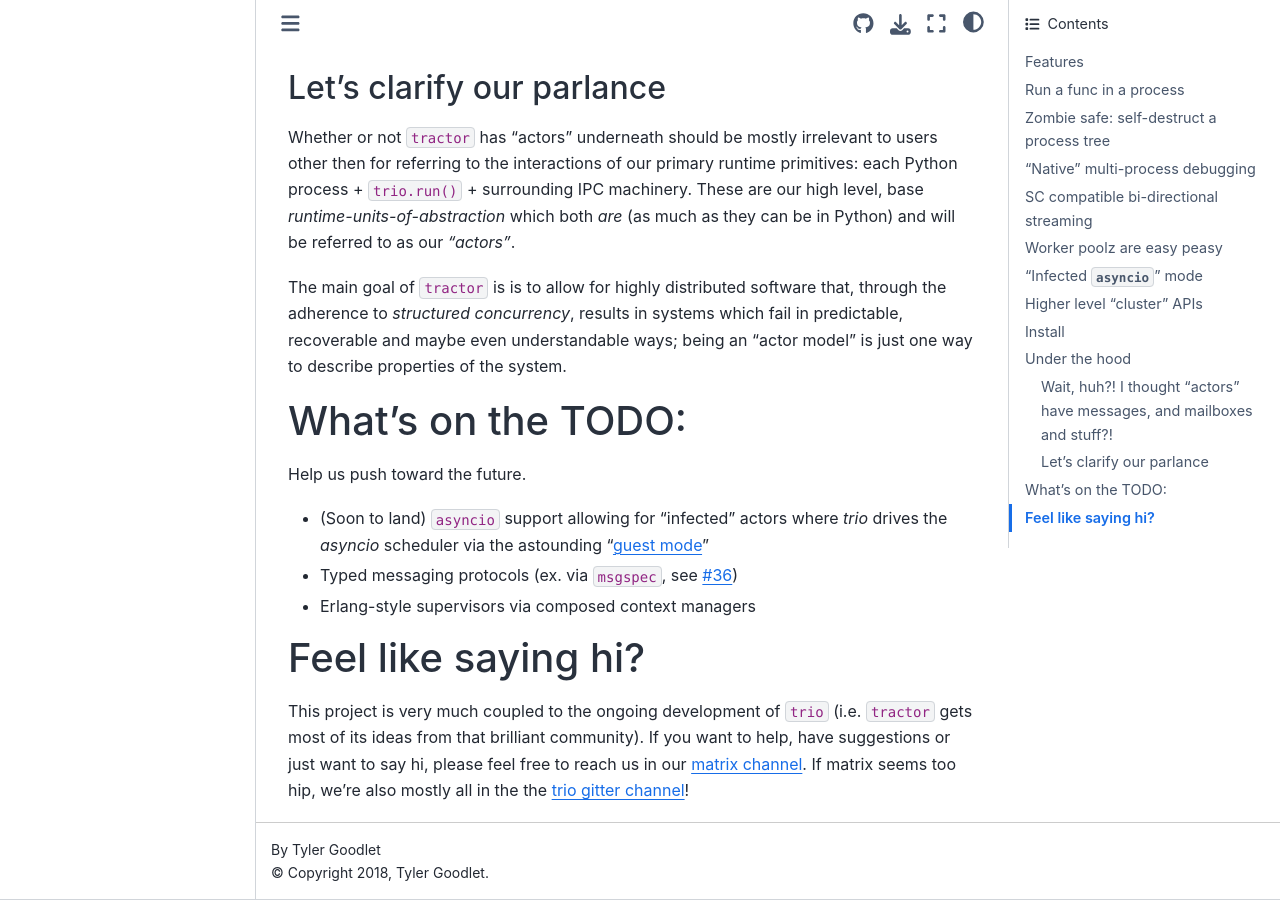
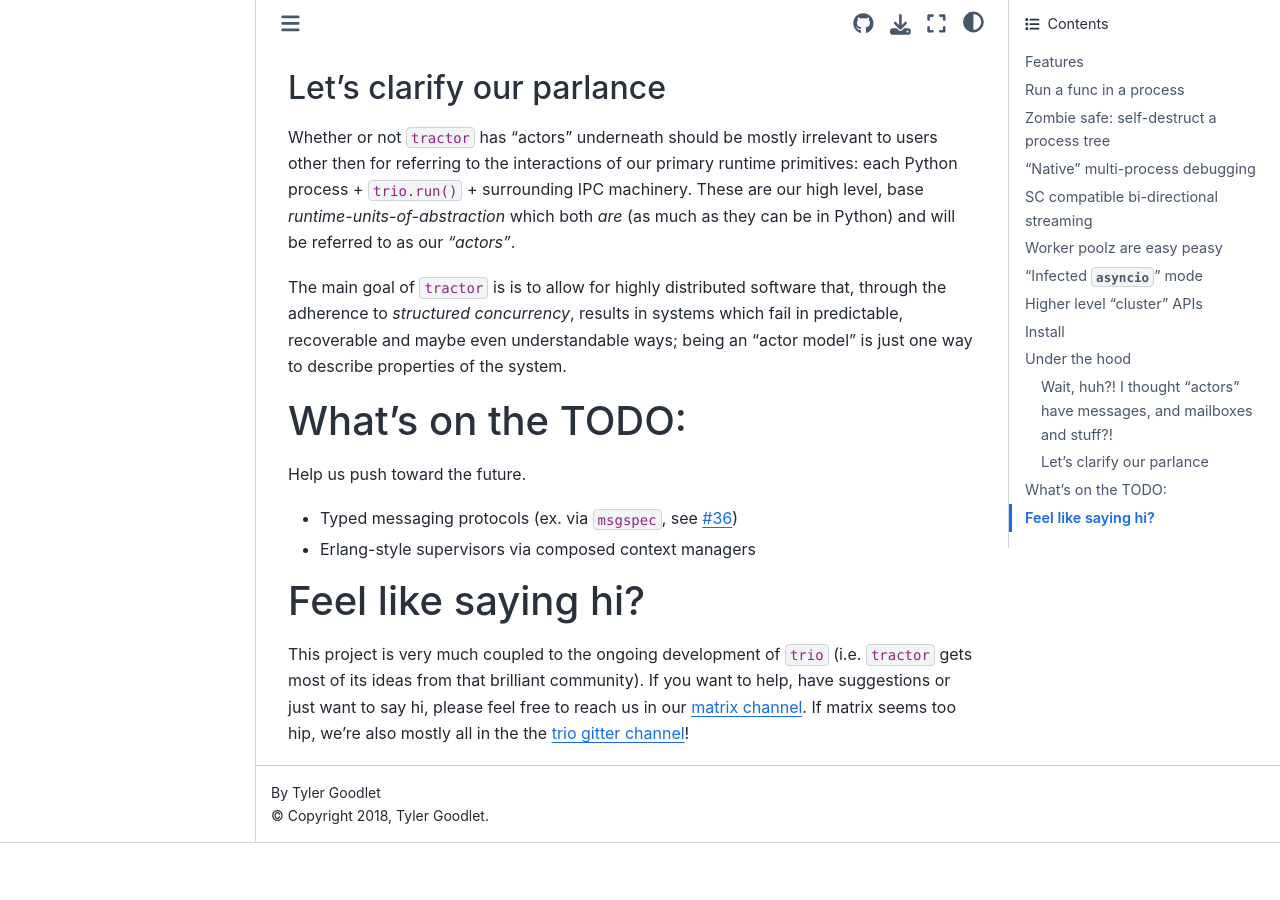
Before and after one commit to goodboy/tractor, a Sphinx documentation site: the page built from docs/README.rst, in a window 1280 px wide and 900 px high, scrolled down 10283 px. Built offline with Sphinx 7.4.7 and the Sphinx Book theme 1.1.4, drawn with Linux system fonts in a browser that asks for light colours; after the commit the page ends 11126 px from its top, so only the background shows below that.

Commit message:
Remove asyncio from TODOs
Fixes #286

```diff
--- a/docs/README.rst
+++ b/docs/README.rst
@@ -565,8 +565,6 @@ What's on the TODO:
 -------------------
 Help us push toward the future.
 
-- (Soon to land) ``asyncio`` support allowing for "infected" actors where
-  `trio` drives the `asyncio` scheduler via the astounding "`guest mode`_"
 - Typed messaging protocols (ex. via ``msgspec``, see `#36
   <https://github.com/goodboy/tractor/issues/36>`_)
 - Erlang-style supervisors via composed context managers
```
